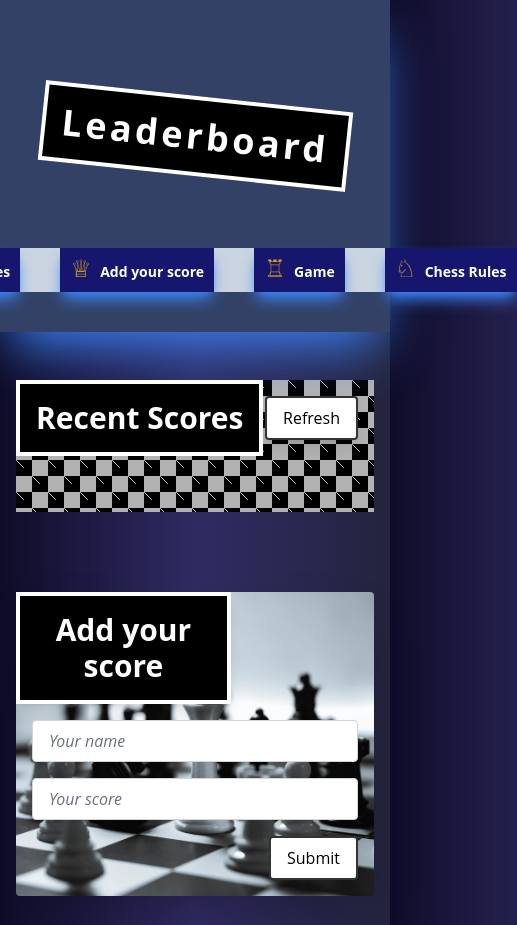
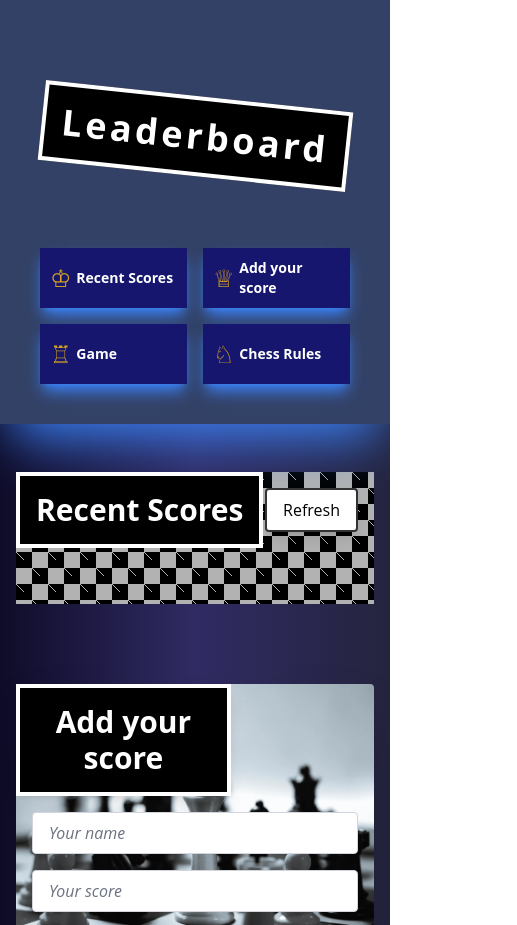
Before and after one commit to romans-adi/leaderboard, a website built with webpack: page src/index.html in a window 390 px wide. Shown: the top 925 px of the page, 517 px wide, since content can reach past the window. Built offline with nearby package versions, Linux system fonts and the light colour scheme; no server answers; files whose address does not match are found by name.

Commit message:
Fix the navigation (set grid for mobile version instead of flex, make all li items flex and place text in the proper place. All changes made for the best CSS and UI/UX practice

```diff
--- a/src/index.html
+++ b/src/index.html
@@ -8,22 +8,22 @@
     <title>Leaderboard</title>
   </head>
   <body class="flex flex-col min-h-screen">
-    <header class="flex flex-col lg:flex-row mb-4 py-12 pb-4 shadow-2xl shadow-blue-500 justify-between items-center px-24">
+    <header class="flex flex-col lg:flex-row mb-4 py-12 pb-4 shadow-2xl shadow-blue-500 justify-between items-center px-10 md:px-24">
       <h1 class="text-4xl font-bold border-4 border-white p-4 my-12 text-white bg-black cursor-pointer rotate-6">
         <a href="#">Leaderboard</a>
       </h1>
       <nav class="flex py-6">
-        <ul class="space-x-4 bg-slate-300 flex justify-end list-none gap-6 text-white">
-          <li class="cursor-pointer shadow-lg shadow-blue-500 hover:shadow-indigo-400 hover:bg-amber-900 text-sm whitespace-nowrap">
+        <ul class="md:flex md:justify-end list-none text-white grid grid-cols-2 grid-rows-2 gap-4 w-full ">
+          <li class="cursor-pointer shadow-lg shadow-blue-500 hover:shadow-indigo-400 hover:bg-amber-900 text-sm flex items-center lg:whitespace-nowrap">
             <a href="#results">Recent Scores</a>
           </li>
-          <li class="cursor-pointer shadow-lg shadow-blue-500 hover:shadow-indigo-400 hover:bg-amber-900 text-sm whitespace-nowrap">
+          <li class="cursor-pointer shadow-lg shadow-blue-500 hover:shadow-indigo-400 hover:bg-amber-900 text-sm flex items-center lg:whitespace-nowrap">
             <a href="#add-player">Add your score</a>
           </li>
-          <li class="cursor-pointer shadow-lg shadow-blue-500 hover:shadow-indigo-400 hover:bg-amber-900 text-sm whitespace-nowrap">
+          <li class="cursor-pointer shadow-lg shadow-blue-500 hover:shadow-indigo-400 hover:bg-amber-900 text-sm flex items-center lg:whitespace-nowrap">
             <a href="#game">Game</a>
           </li>
-          <li class="cursor-pointer shadow-lg shadow-blue-500 hover:shadow-indigo-400 hover:bg-amber-900 text-sm whitespace-nowrap">
+          <li class="cursor-pointer shadow-lg shadow-blue-500 hover:shadow-indigo-400 hover:bg-amber-900 text-sm flex items-center lg:whitespace-nowrap">
             <a href="#rules">Chess Rules</a>
           </li>
         </ul>
--- a/webpack.config.js
+++ b/webpack.config.js
@@ -19,7 +19,7 @@ module.exports = {
       directory: path.resolve(__dirname, 'dist'),
     },
     compress: true,
-    port: 8080,
+    port: 8084,
     liveReload: true,
     hot: false,
   },
```
Also changed, not shown: dist/index.html, dist/main.css.
